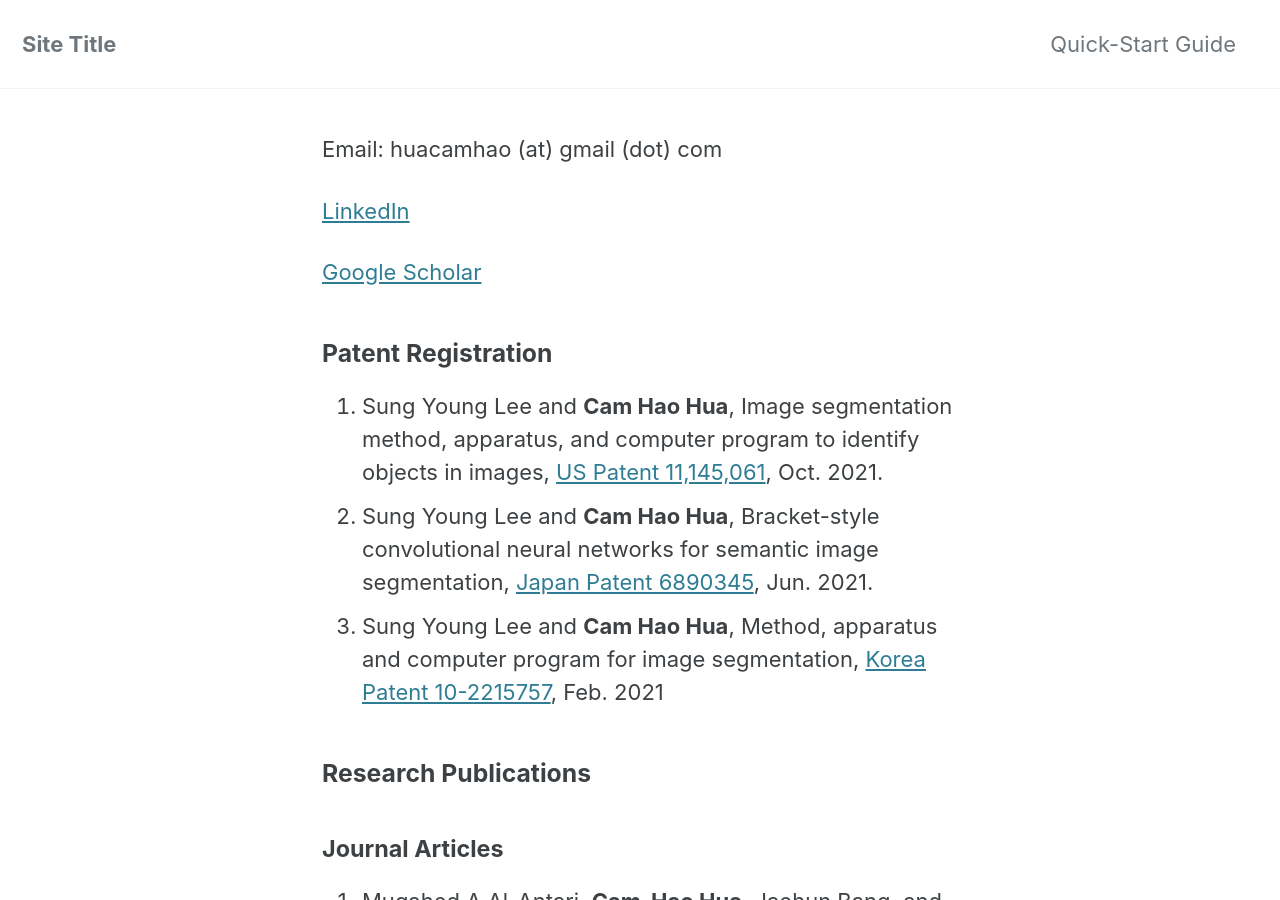
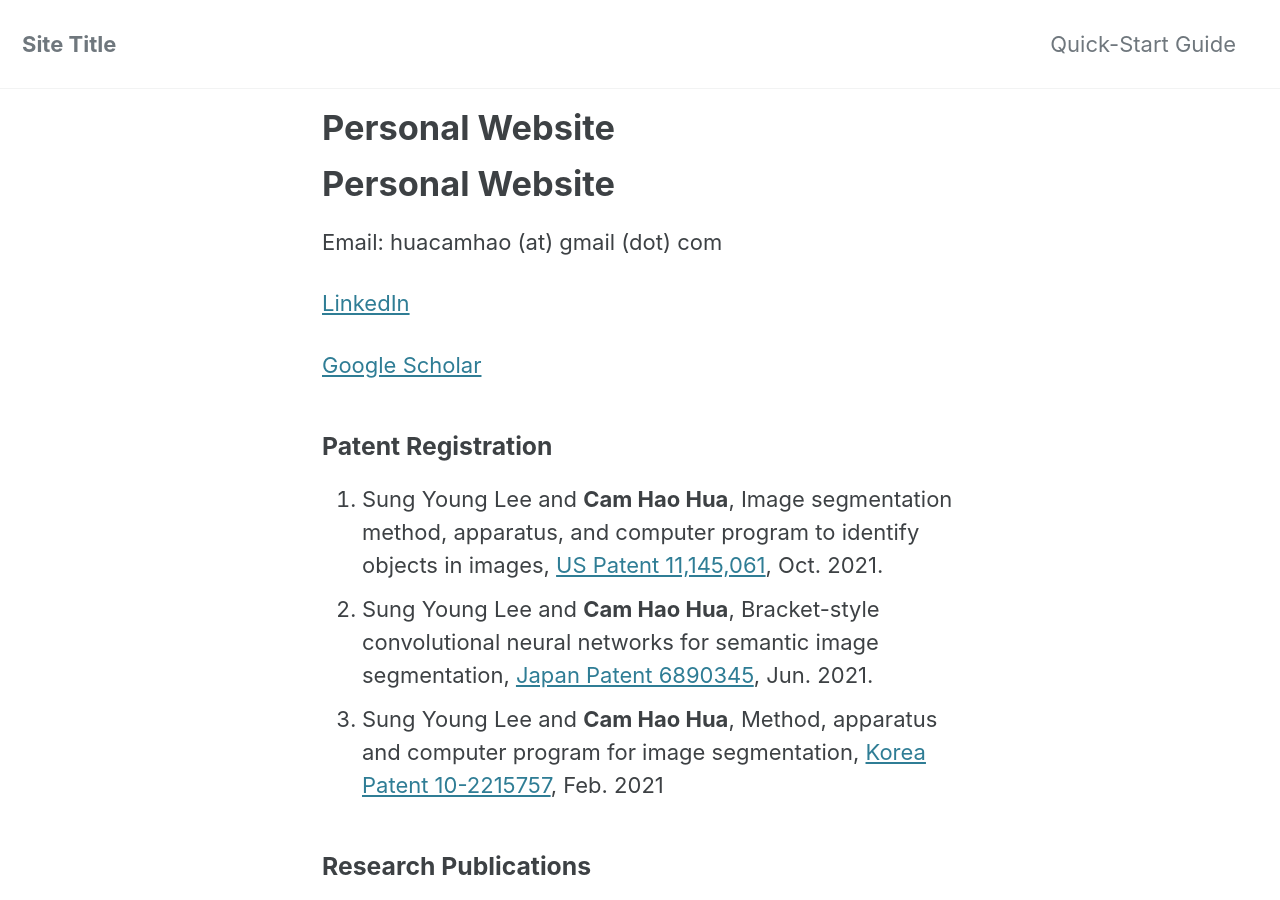
Before and after one commit to camhao168/camhao168.github.io, a Jekyll site: the page built from index.md, in a window 1280 px wide and 900 px high. Built offline with Jekyll 4.4.1, drawn with Linux system fonts in a browser that asks for light colours; cached includes are drawn as plain includes; our own code applies the rules of GitHub Pages for plain Markdown files; the list of posts is cut into pages by our own code.

Commit message:
Update index.md

```diff
--- a/index.md
+++ b/index.md
@@ -1,3 +1,4 @@
+# Personal Website
 Email: huacamhao (at) gmail (dot) com
 
 [LinkedIn](https://www.linkedin.com/in/cam-hao-hua-a3246ab2/)
```
